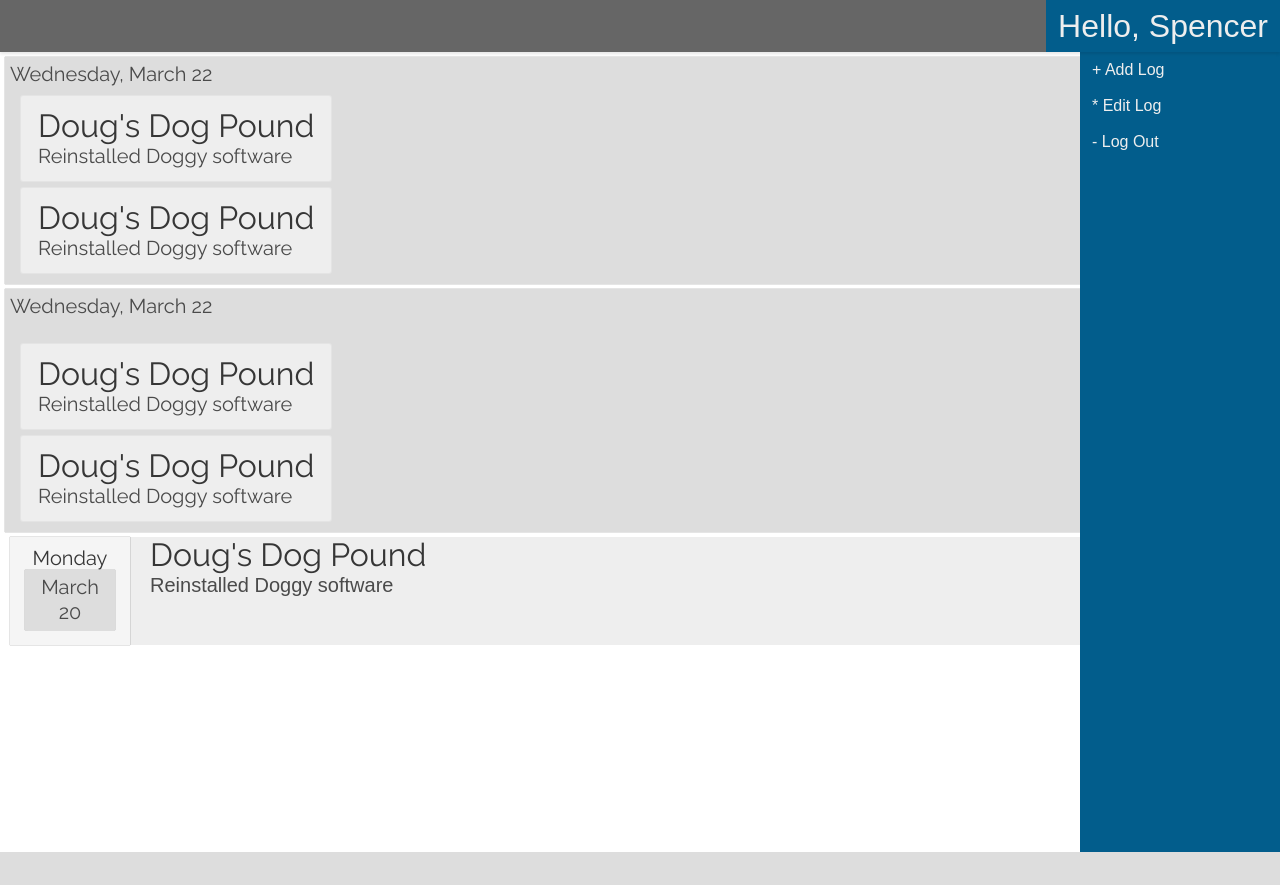
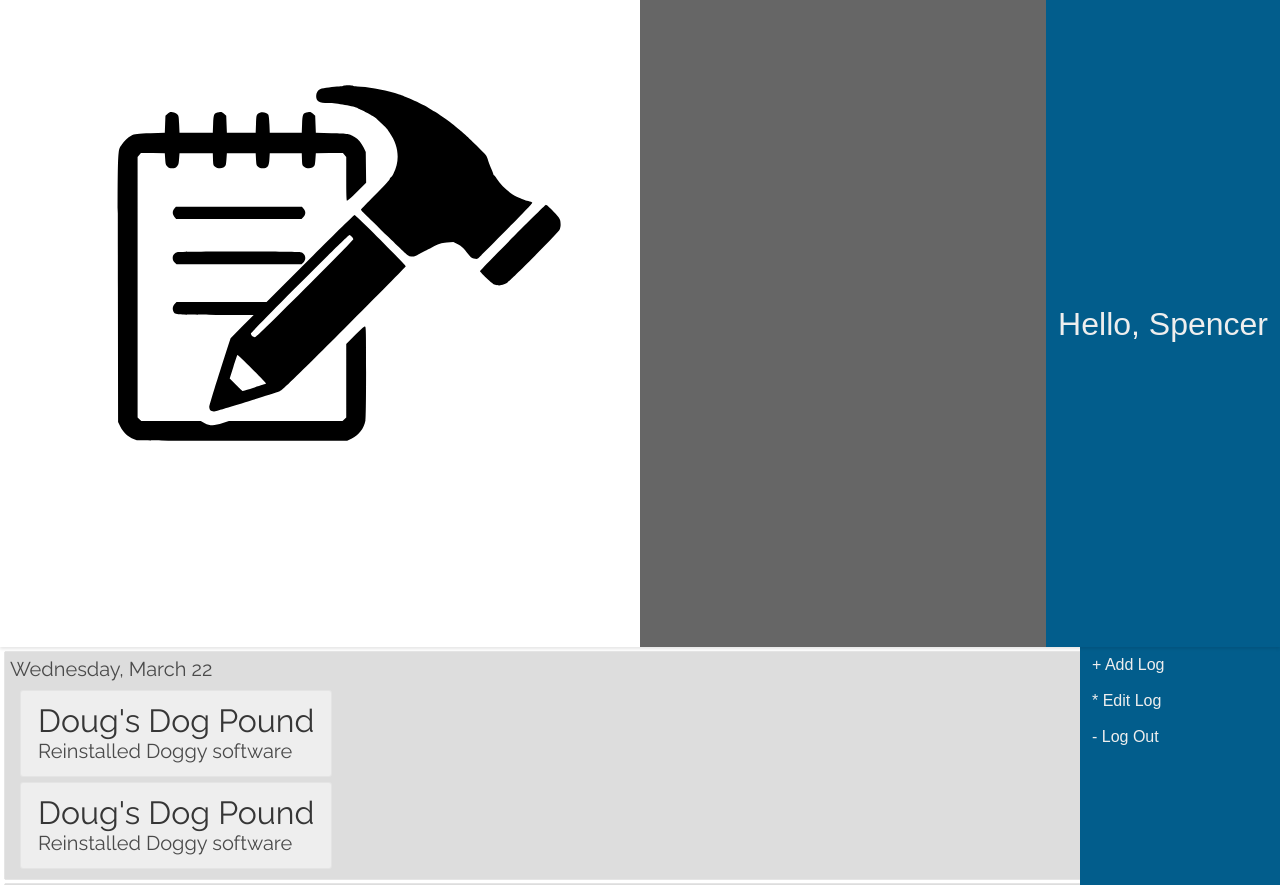
Before and after one commit to Spethreeker/phpwebapp, a PHP site: page /home.html in a window 1280 px wide. Shown: the top 885 px of the page. Before the commit the page ends 852 px from the top, so only its background shows below. Run offline with PHP 8.4, Linux system fonts and the light colour scheme.

Commit message:
added sag

```diff
--- a/css/style.css
+++ b/css/style.css
@@ -88,3 +88,6 @@ body{
   }
 
 }
+.worklog-logo{
+    background-image: url("")
+}
--- a/home.html
+++ b/home.html
@@ -6,6 +6,11 @@
     </head>
 <body>
     <nav class="nav has-shadow">
+        <div class="nav-left">
+            <figure>
+                <img src="worklogs.svg"/>
+            </figure>
+        </div>
     <div class="nav-right grey">
         <div class="nav-item white-font blue">
             <p class="title white-font">Hello, Spencer</p>
```
Also changed, not shown: oldworklogs.svg (added), worklogs.png (deleted), worklogs.svg (added).
